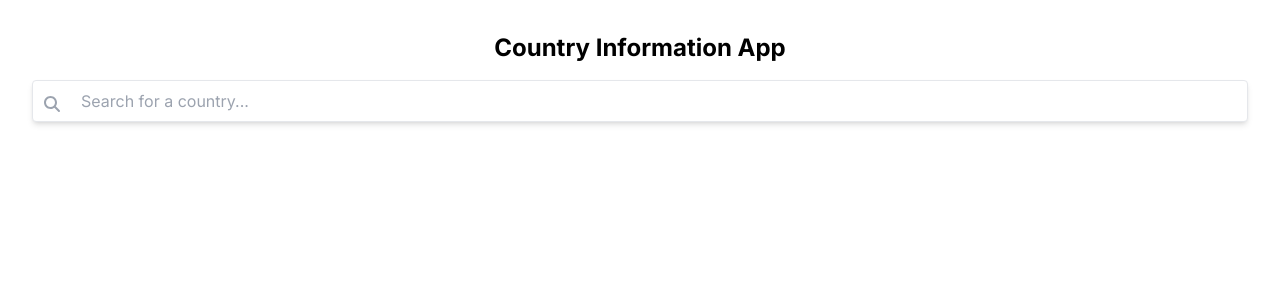
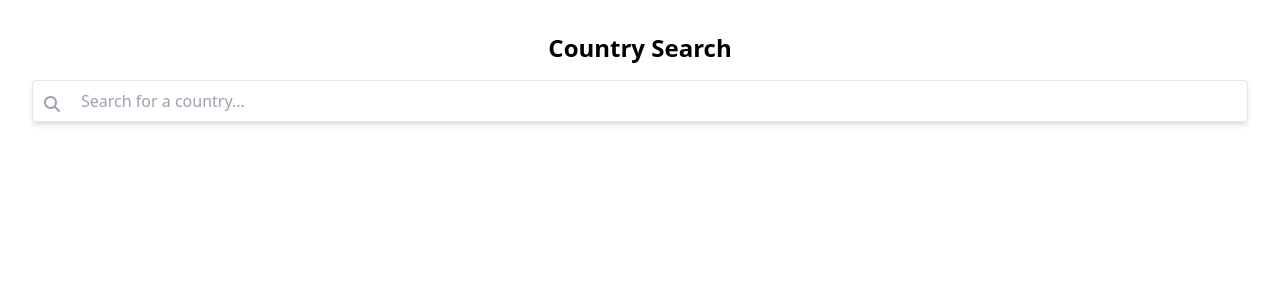
Before and after one commit to MadurangaKM/CountrySearch, a Next.js app in the folder country-search/: page / in a window 1280 px wide. Shown: the top 300 px of the page. Built offline with nearby package versions, Linux system fonts and the light colour scheme.

Commit message:
style changes

```diff
--- a/country-search/app/components/CountrySearch.tsx
+++ b/country-search/app/components/CountrySearch.tsx
@@ -55,8 +55,8 @@ const CountrySearch: React.FC = () => {
     };
 
     return (
-        <div className="container mx-auto p-4 text-center">
-            <h1 className="text-2xl font-bold mb-4">Country Information App</h1>
+        <div className="container mx-auto p-4 text-center font-poppins">
+            <h1 className="text-2xl font-bold mb-4 ">Country Search</h1>
             <div className="relative w-full mb-4">
                 <input
                     type="text"
@@ -117,19 +117,19 @@ const CountrySearch: React.FC = () => {
             {selectedCountry && searchTerm.length >= 3 && !loading && !noData && (
                 <a
                     href="#"
-                    className="flex flex-col items-center bg-white border border-gray-200 rounded-lg shadow md:flex-row md:max-w-xl hover:bg-gray-100 "
+                    className="flex flex-col  bg-white border border-gray-200 rounded-lg shadow md:flex-row md:max-w-xl hover:bg-gray-100 "
                 >
-                    <div className="object-cover w-full rounded-t-lg h-96 md:h-auto md:w-48 md:rounded-none md:rounded-l-lg pl-10">
+                    <div className="object-cover w-full   h-auto md:w-48  ">
                         <Image
                             src={selectedCountry.flags[0]}
                             alt="Flag"
                             width={0}
                             height={0}
-                            style={{ width: '80%', height: '100%' }} // optional
-                            className="object-cover rounded-t-lg mr-10"
+                            style={{ width: '100%', height: '100%' }} // optional
+                            className="object-cover rounded-tl-lg rounded-tr-lg md:rounded-e-none md:rounded-bl-lg mr-10"
                         />
                     </div>
-                    <div className="flex flex-col justify-between p-4 leading-normal">
+                    <div className="flex flex-col justify-between p-4 leading-normal text-left">
                         <h5 className="mb-2 text-2xl font-bold tracking-tight text-gray-900">
                             {selectedCountry.name.common}
                         </h5>
--- a/country-search/app/globals.css
+++ b/country-search/app/globals.css
@@ -1,6 +1,7 @@
 @tailwind base;
 @tailwind components;
 @tailwind utilities;
+@import url('https://fonts.googleapis.com/css2?family=Poppins:wght@300;400;500;600;700&display=swap');
 
 :root {
   --foreground-rgb: 0, 0, 0;
--- a/country-search/tailwind.config.ts
+++ b/country-search/tailwind.config.ts
@@ -13,8 +13,12 @@ const config: Config = {
         'gradient-conic':
           'conic-gradient(from 180deg at 50% 50%, var(--tw-gradient-stops))',
       },
+      fontFamily: {
+        poppins: ['Poppins', 'sans'],
+      },
     },
   },
   plugins: [],
+
 }
 export default config
```
